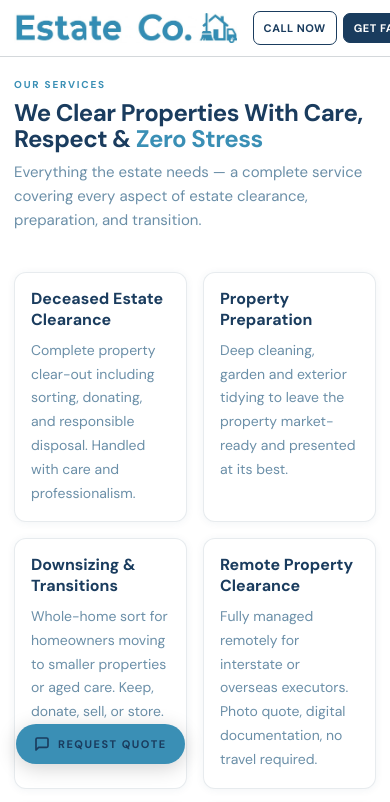
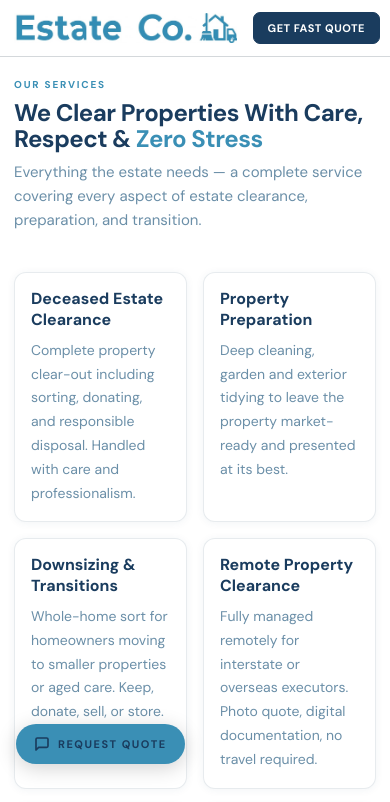
Before and after one commit to danielnyssen/EstateCo, a plain HTML site: page index.html in a window 390 px wide. Shown: the top 802 px of the page. Drawn offline with Linux system fonts and the light colour scheme.

Commit message:
commit
commit

```diff
--- a/index.html
+++ b/index.html
@@ -695,9 +695,9 @@
   nav .nav-inner{height:56px;width:100%;box-sizing:border-box}
   .nav-tagline{display:none}
   .nav-menu{display:none}
-  .nav-right{gap:6px;flex-shrink:0}
-  .nav-call-btn{padding:7px 10px;font-size:11px;border-radius:7px;border-width:1.5px;letter-spacing:0.5px;white-space:nowrap}
-  .nav-quote-btn{padding:7px 10px;font-size:11px;border-radius:7px;border-width:1.5px;letter-spacing:0.5px;white-space:nowrap}
+  .nav-right{gap:8px;flex-shrink:0}
+  .nav-call-btn{display:none}
+  .nav-quote-btn{padding:8px 14px;font-size:11px;border-radius:7px;border-width:1.5px;letter-spacing:0.5px;white-space:nowrap}
   .nav-hamburger{display:flex}
   .nav-logo-img{height:30px}
   .logo{font-size:20px}
```
Also changed, not shown: guides.html (+2 -2 lines).
